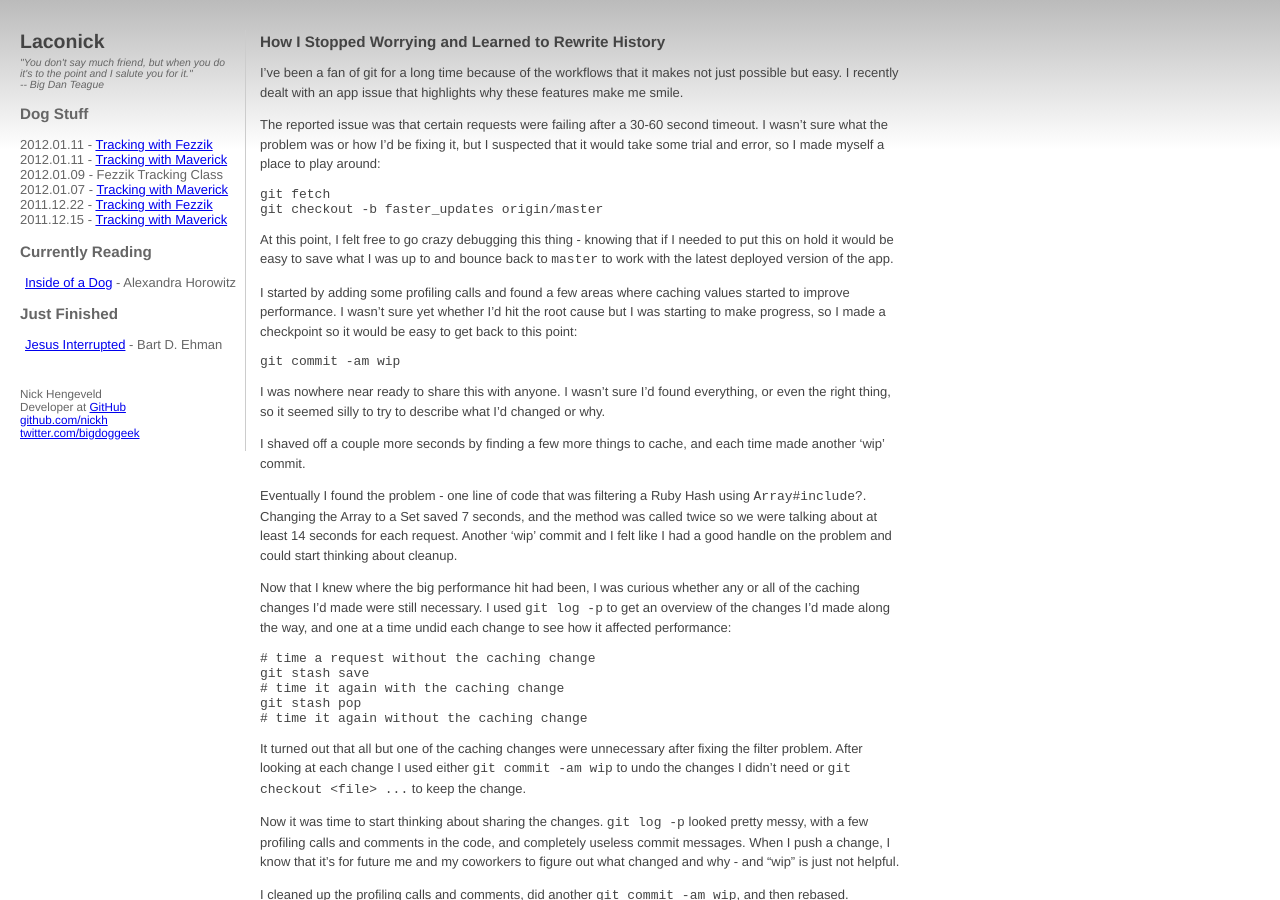
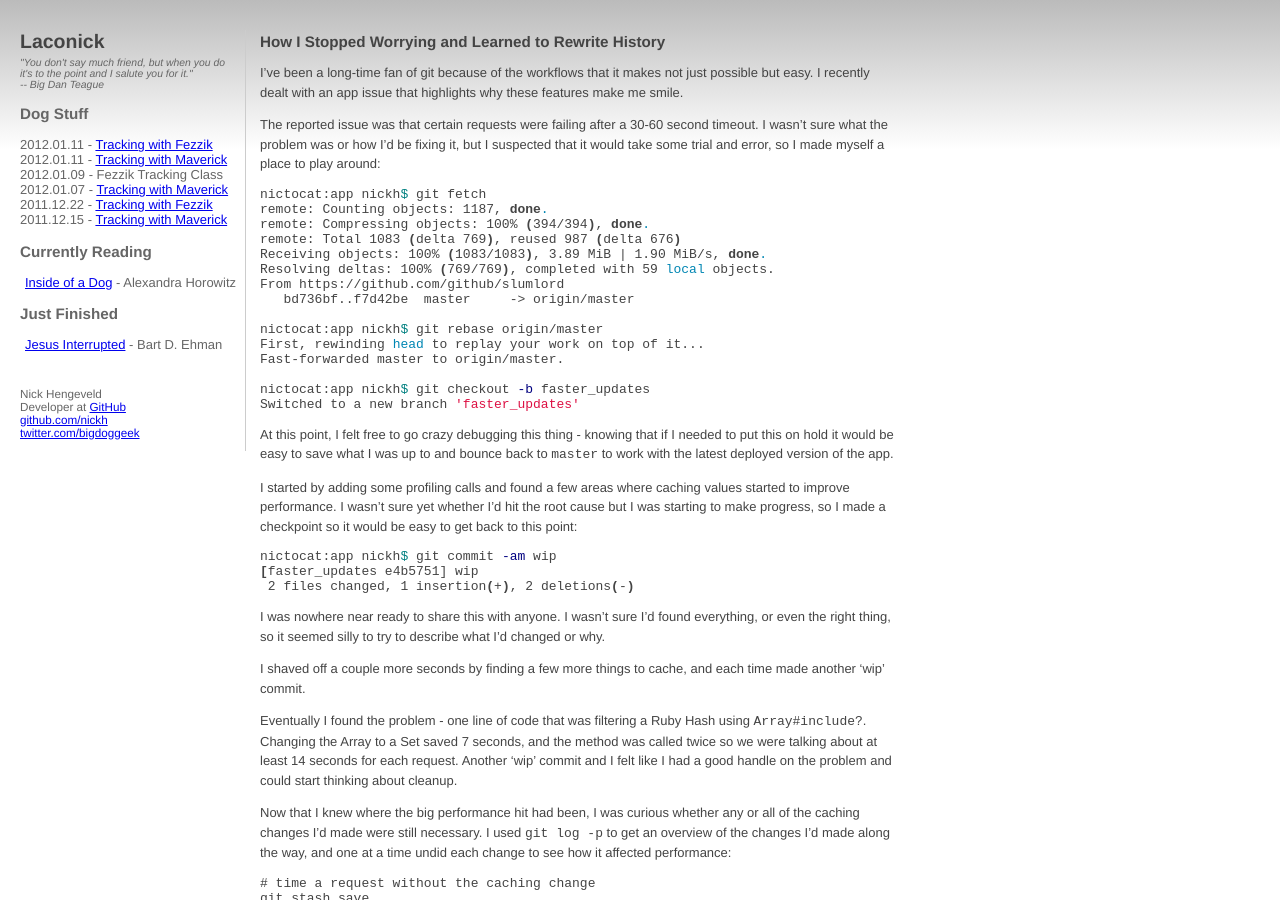
Before and after one commit to nickh/nickh.github.io, a Jekyll site: the page built from _posts/2013-10-29-rewriting-history-is-ok.md, in a window 1280 px wide and 900 px high. Built offline with Jekyll 4.4.1, drawn with Linux system fonts in a browser that asks for light colours; comment, search, counter and statistics services are not loaded.

Commit message:
Update 2013-10-29-rewriting-history-is-ok.md

`````diff
--- a/_posts/2013-10-29-rewriting-history-is-ok.md
+++ b/_posts/2013-10-29-rewriting-history-is-ok.md
@@ -6,7 +6,7 @@ category: work
 tags: github
 ---
 
-I've been a fan of git for a long time because of the workflows that it makes not just possible
+I've been a long-time fan of git because of the workflows that it makes not just possible
 but easy. I recently dealt with an app issue that highlights why these features make me
 smile.
 
@@ -14,9 +14,22 @@ The reported issue was that certain requests were failing after a 30-60 second t
 sure what the problem was or how I'd be fixing it, but I suspected that it would take some trial
 and error, so I made myself a place to play around:
 
-````
-git fetch
-git checkout -b faster_updates origin/master
+````sh
+nictocat:app nickh$ git fetch
+remote: Counting objects: 1187, done.
+remote: Compressing objects: 100% (394/394), done.
+remote: Total 1083 (delta 769), reused 987 (delta 676)
+Receiving objects: 100% (1083/1083), 3.89 MiB | 1.90 MiB/s, done.
+Resolving deltas: 100% (769/769), completed with 59 local objects.
+From https://github.com/github/slumlord
+   bd736bf..f7d42be  master     -> origin/master
+
+nictocat:app nickh$ git rebase origin/master
+First, rewinding head to replay your work on top of it...
+Fast-forwarded master to origin/master.
+
+nictocat:app nickh$ git checkout -b faster_updates
+Switched to a new branch 'faster_updates'
 ````
 
 At this point, I felt free to go crazy debugging this thing - knowing that if I needed to put
@@ -27,8 +40,10 @@ I started by adding some profiling calls and found a few areas where caching val
 improve performance. I wasn't sure yet whether I'd hit the root cause but I was starting to make
 progress, so I made a checkpoint so it would be easy to get back to this point:
 
-````
-git commit -am wip
+````sh
+nictocat:app nickh$ git commit -am wip
+[faster_updates e4b5751] wip
+ 2 files changed, 1 insertion(+), 2 deletions(-)
 ````
 
 I was nowhere near ready to share this with anyone. I wasn't sure I'd found everything, or even
`````
